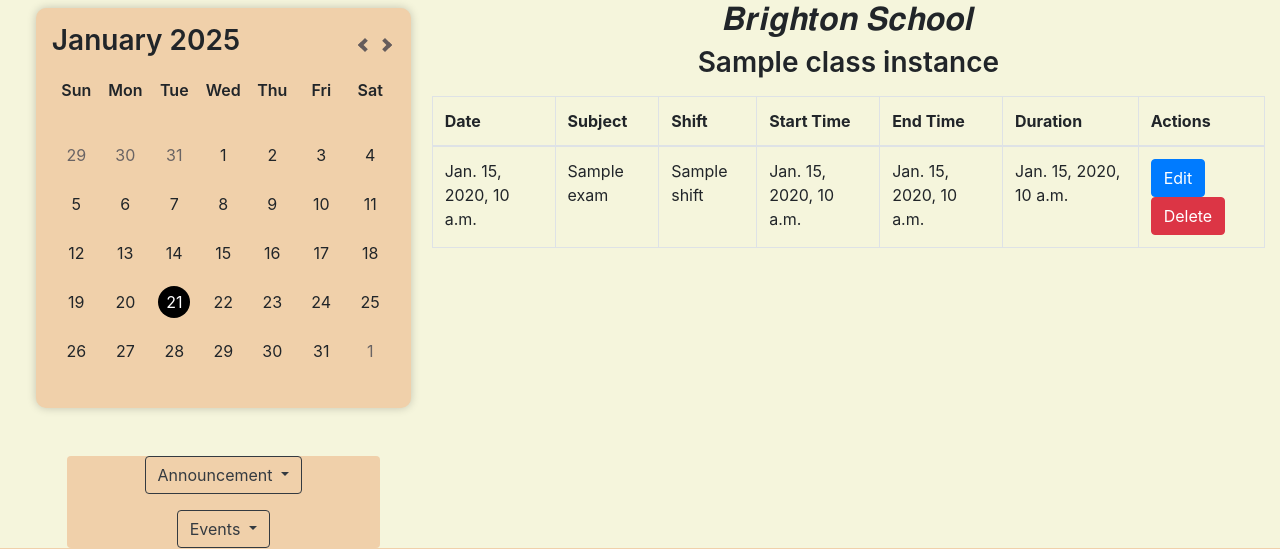
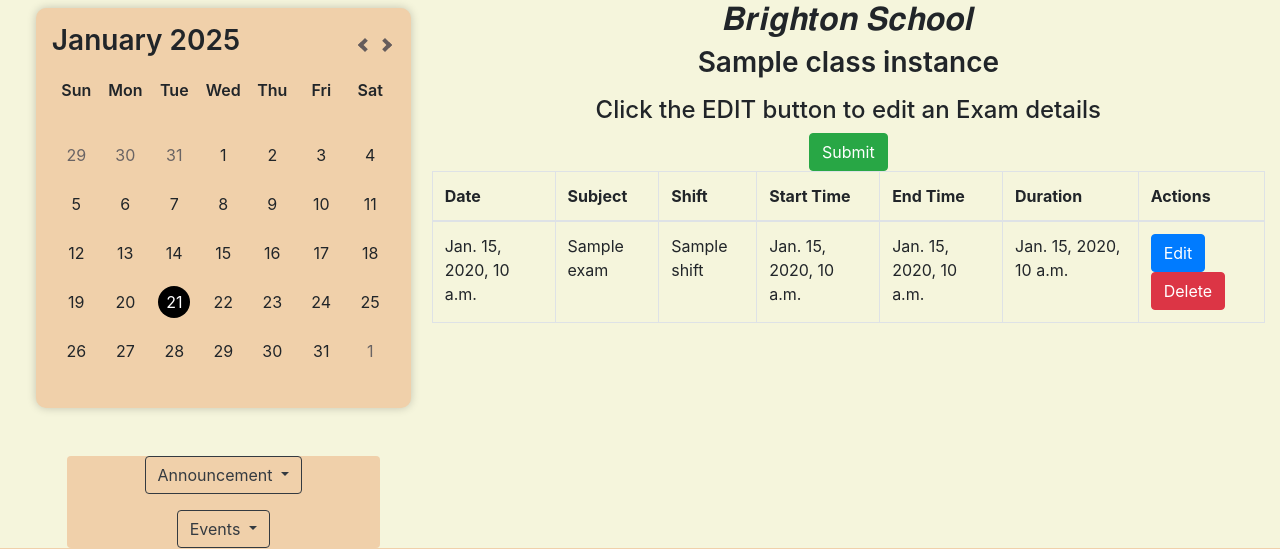
Before and after one commit to ShariqueReza/School-Management-System, a Django app: template app/templates/app/exam.html in a window 1280 px wide. Shown: the part 67-616 px from the top of the page. Run offline with Django 3.2, Linux system fonts and the light colour scheme; the template is opened without the code that fills it: most values are stand-ins (such as "Sample title", 1, 10 or a date in 2020); some libraries are stand-ins or nearby versions.

Commit message:
added a submit button and a message

```diff
--- a/app/templates/app/exam.html
+++ b/app/templates/app/exam.html
@@ -5,6 +5,13 @@
 <div class="col-lg-8 col-md-8 col-sm-12 main-content">
     <h2 class="text-center">𝑩𝒓𝒊𝒈𝒉𝒕𝒐𝒏 𝑺𝒄𝒉𝒐𝒐𝒍</h2>
     <h3 class="text-center mb-3">{{ class_instance.exam_class_name }}</h3>
+    <div id="notification_exam" class="alert alert-success" role="alert" style="display: none;">
+        Saved successfully!
+    </div>
+    <form id="studentForm" method="POST" action="{% url 'class_exams' class_instance.slug %}" novalidate>
+        {% csrf_token %}
+        <h4 class="text-center fw-bolder">Click the EDIT button to edit an Exam details</h4>
+        <button type="submit" class="btn btn-success" style="display: block; margin: 0 auto;">Submit</button>
         <table class="table table-bordered">
             <thead>
                 <tr>
@@ -34,5 +41,6 @@
                 {% endfor %}
             </tbody>
         </table>
+    </form>
 </div>
 {% endblock content %}
```
Lines whose indentation alone changed are shown as unchanged.
